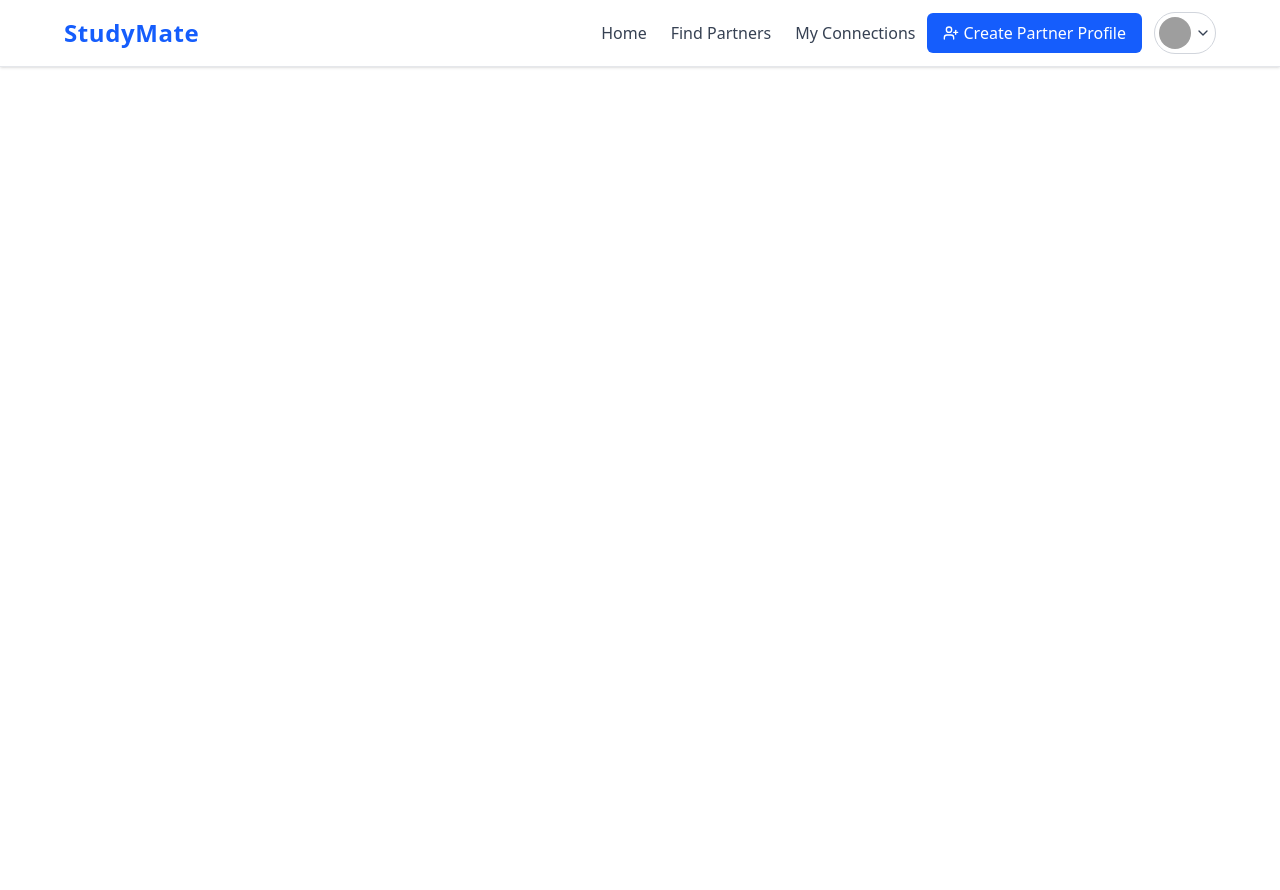
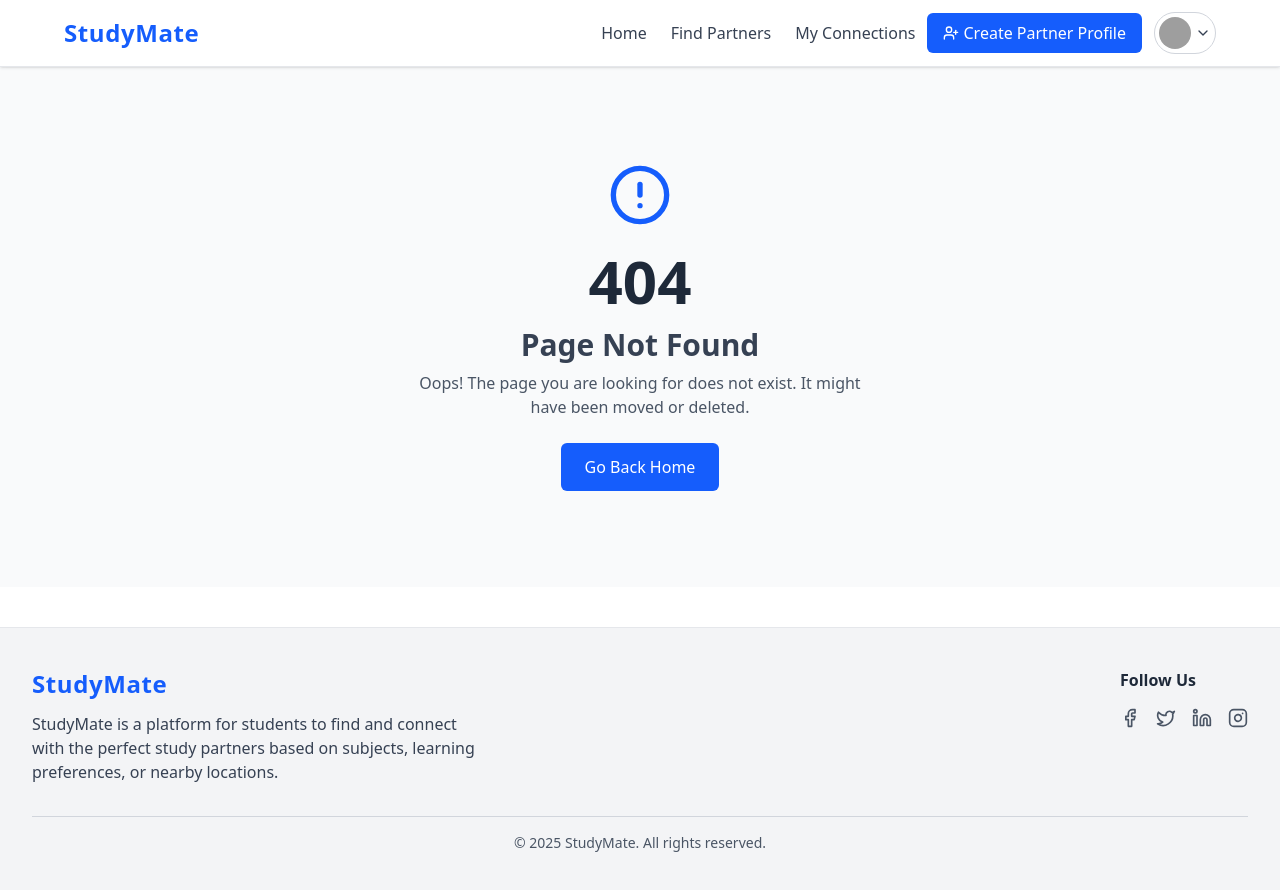
Before and after one commit to BK-Bagchi/study-mate, a React app: page /find-partners in a window 1280 px wide. Shown: the top 890 px of the page. Before the commit the page ends 800 px from the top, so only its background shows below. Built offline with nearby package versions, Linux system fonts and the light colour scheme; grey boxes are pictures that could not be loaded; the HTML template or start-up script is replaced by a standard one.

Commit message:
footer added with 404 Not found page as router configed

```diff
--- a/src/App.jsx
+++ b/src/App.jsx
@@ -1,8 +1,25 @@
+import { Outlet, Route, Routes } from "react-router-dom";
 import "./App.css";
-import Navbar from "./components/Navbar/Navbar.jsx";
-
+import Navbar from "./components/Navbar.jsx";
+import Footer from "./components/Footer.jsx";
+import NotFound from "./components/NotFound.jsx";
+const Layout = () => {
+  return (
+    <>
+      <Navbar />
+      <Outlet />
+      <Footer />
+    </>
+  );
+};
 function App() {
-  return <Navbar />;
+  return (
+    <Routes>
+      <Route path="/" element={<Layout />}>
+        <Route path="*" element={<NotFound />} />
+      </Route>
+    </Routes>
+  );
 }
 
 export default App;
--- /dev/null
+++ b/src/components/Footer.jsx
@@ -0,0 +1,61 @@
+import { Facebook, Twitter, Linkedin, Instagram } from "lucide-react";
+
+const Footer = () => {
+  return (
+    <footer className="bg-gray-100 border-t border-gray-200 mt-10">
+      <div className="max-w-7xl mx-auto px-4 py-10 md:px-8">
+        {/* Top Section: Logo + Description */}
+        <div className="flex flex-col md:flex-row md:justify-between md:items-start gap-6 md:gap-0">
+          <div className="flex flex-col gap-3">
+            <h1 className="text-2xl font-bold text-blue-600 tracking-wide">
+              StudyMate
+            </h1>
+            <p className="text-gray-700 max-w-md">
+              StudyMate is a platform for students to find and connect with the
+              perfect study partners based on subjects, learning preferences, or
+              nearby locations.
+            </p>
+          </div>
+
+          {/* Social Media */}
+          <div className="flex flex-col gap-2">
+            <h2 className="text-gray-800 font-semibold">Follow Us</h2>
+            <div className="flex gap-4 mt-2">
+              <a
+                href="#"
+                className="text-gray-600 hover:text-blue-600 transition"
+              >
+                <Facebook className="w-5 h-5" />
+              </a>
+              <a
+                href="#"
+                className="text-gray-600 hover:text-blue-400 transition"
+              >
+                <Twitter className="w-5 h-5" />
+              </a>
+              <a
+                href="#"
+                className="text-gray-600 hover:text-blue-700 transition"
+              >
+                <Linkedin className="w-5 h-5" />
+              </a>
+              <a
+                href="#"
+                className="text-gray-600 hover:text-pink-500 transition"
+              >
+                <Instagram className="w-5 h-5" />
+              </a>
+            </div>
+          </div>
+        </div>
+
+        {/* Bottom Section: Copyright */}
+        <div className="mt-8 border-t border-gray-300 pt-4 text-center text-gray-600 text-sm">
+          © {new Date().getFullYear()} StudyMate. All rights reserved.
+        </div>
+      </div>
+    </footer>
+  );
+};
+
+export default Footer;
--- /dev/null
+++ b/src/components/NotFound.jsx
@@ -0,0 +1,26 @@
+import { Link } from "react-router-dom";
+import { AlertCircle } from "lucide-react";
+
+const NotFound = () => {
+  return (
+    <div className="min-h-[65vh] flex flex-col items-center justify-center bg-gray-50 px-4 text-center">
+      <AlertCircle className="w-16 h-16 text-blue-600 mb-6" />
+      <h1 className="text-6xl font-bold text-gray-800 mb-4">404</h1>
+      <h2 className="text-2xl md:text-3xl font-semibold text-gray-700 mb-2">
+        Page Not Found
+      </h2>
+      <p className="text-gray-600 mb-6 max-w-md">
+        Oops! The page you are looking for does not exist. It might have been
+        moved or deleted.
+      </p>
+      <Link
+        to="/"
+        className="inline-block bg-blue-600 text-white px-6 py-3 rounded-md font-medium hover:bg-blue-700 transition"
+      >
+        Go Back Home
+      </Link>
+    </div>
+  );
+};
+
+export default NotFound;
```
Also changed, not shown: src/components/Navbar.jsx (renamed from src/components/Navbar/Navbar.jsx).
